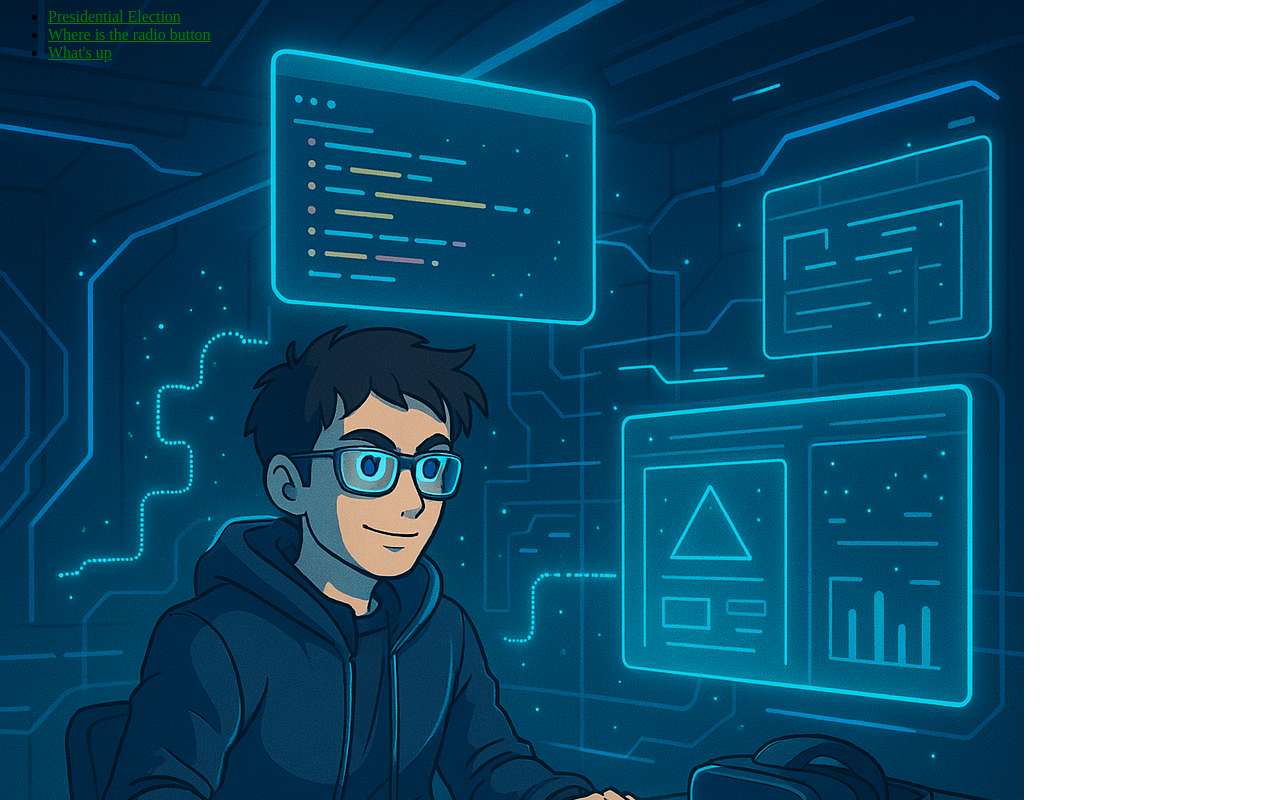
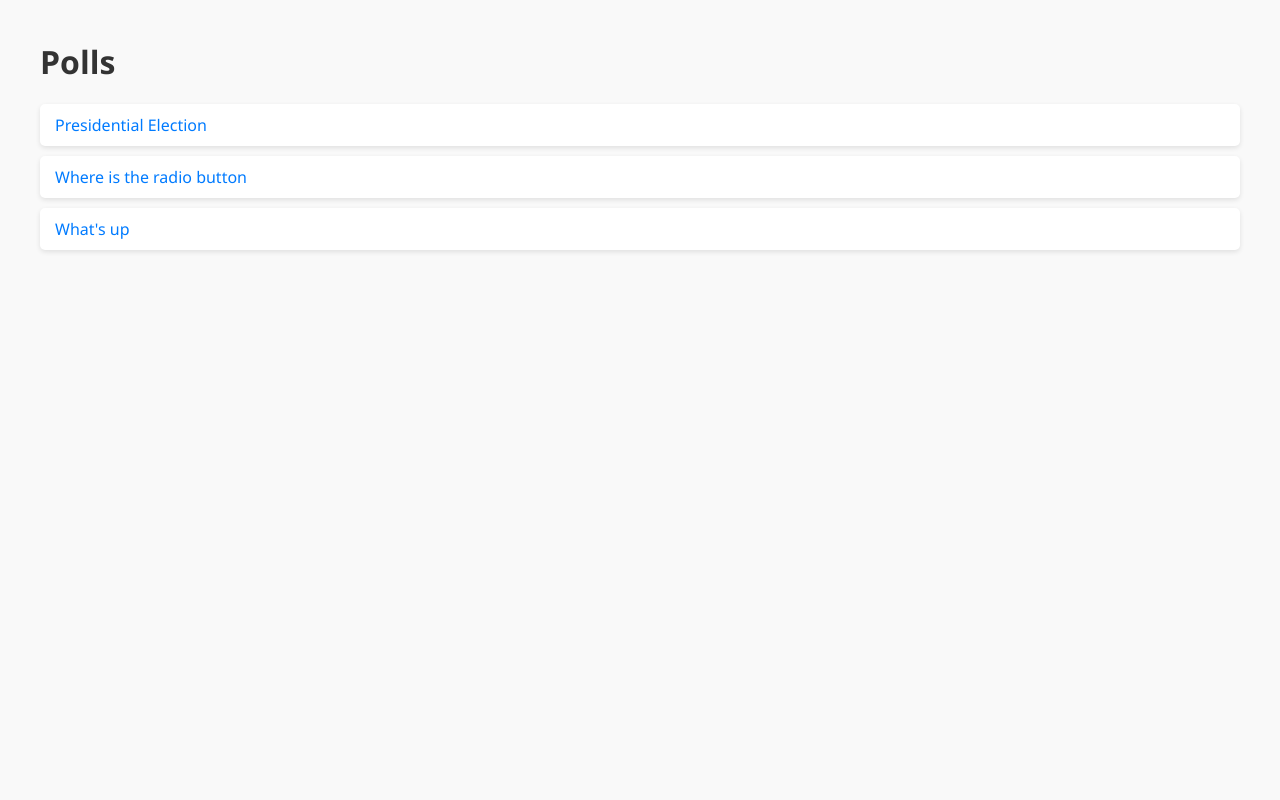
Before and after one commit to Joe342wise/PollsProject, a Django app: page /polls/ in a window 1280 px wide. Run offline with Django 5.2, Linux system fonts and the light colour scheme; data comes from the database, SQL or seed files in the repository; both versions use the stored data as it was after the commit.

Commit message:
Refactor poll templates and styles: update HTML structure, apply CSS for improved presentation, and remove debug toolbar references

```diff
--- a/mysite/settings.py
+++ b/mysite/settings.py
@@ -38,13 +38,10 @@ INSTALLED_APPS = [
     'django.contrib.messages',
     'django.contrib.staticfiles',
     'polls.apps.PollsConfig',
-    'debug_toolbar',
 ]
 
-# STATIC_URL = 'static/'
 
 MIDDLEWARE = [
-    'debug_toolbar.middleware.DebugToolbarMiddleware',
     'django.middleware.security.SecurityMiddleware',
     'django.contrib.sessions.middleware.SessionMiddleware',
     'django.middleware.common.CommonMiddleware',
@@ -54,9 +51,6 @@ MIDDLEWARE = [
     'django.middleware.clickjacking.XFrameOptionsMiddleware',
 ]
 
-INTERNAL_IPS = [
-  "127.0.0.1",
-]
 
 ROOT_URLCONF = 'mysite.urls'
 
--- a/mysite/urls.py
+++ b/mysite/urls.py
@@ -16,7 +16,6 @@ Including another URLconf
 """
 from django.contrib import admin
 from django.urls import include, path
-from debug_toolbar import urls as debug_toolbar_urls
 
 urlpatterns = [
     path('admin/', admin.site.urls),
--- a/polls/static/polls/style.css
+++ b/polls/static/polls/style.css
@@ -1,7 +1,44 @@
-li a {
-  color: green;
+body {
+  font-family: 'Segoe UI', Tahoma, Geneva, Verdana, sans-serif;
+  background-color: #f9f9f9;
+  margin: 40px;
 }
 
-body {
-  background: white url("images/background.png") no-repeat;
+h1, h2, h3 {
+  color: #333;
 }
+
+ul {
+  list-style: none;
+  padding: 0;
+}
+
+li {
+  margin-bottom: 10px;
+  background: #fff;
+  padding: 10px 15px;
+  border-radius: 5px;
+  box-shadow: 0 2px 5px rgba(0,0,0,0.1);
+}
+
+a {
+  text-decoration: none;
+  color: #007BFF;
+}
+
+a:hover {
+  text-decoration: underline;
+}
+
+button {
+  background-color: #007BFF;
+  color: white;
+  border: none;
+  padding: 10px 20px;
+  border-radius: 5px;
+  cursor: pointer;
+}
+
+button:hover {
+  background-color: #0056b3;
+}
--- a/polls/templates/polls/index.html
+++ b/polls/templates/polls/index.html
@@ -1,4 +1,4 @@
-{% load static %}
+<!-- {% load static %}
 
 <link rel="stylesheet" href="{% static 'polls/style.css' %}">
 <body>
@@ -11,4 +11,27 @@
   {% else %}
     <p>No polls are available.</p>
   {% endif %}
+</body> -->
+
+{% load static %}
+<!DOCTYPE html>
+<html lang="en">
+<head>
+    <title>Polls Index</title>
+    <link rel="stylesheet" type="text/css" href="{% static 'polls/style.css' %}">
+</head>
+<body>
+
+    <h1>Polls</h1>
+    {% if latest_question_list %}
+        <ul>
+        {% for question in latest_question_list %}
+            <li><a href="{% url 'polls:detail' question.id %}">{{ question.question_text }}</a></li>
+        {% endfor %}
+        </ul>
+    {% else %}
+        <p>No polls are available.</p>
+    {% endif %}
+
 </body>
+</html>
```
Also changed, not shown: polls/templates/polls/detail.html (+29 -2 lines), polls/templates/polls/results.html (+24 -2 lines), db.sqlite3, 1 other file.
